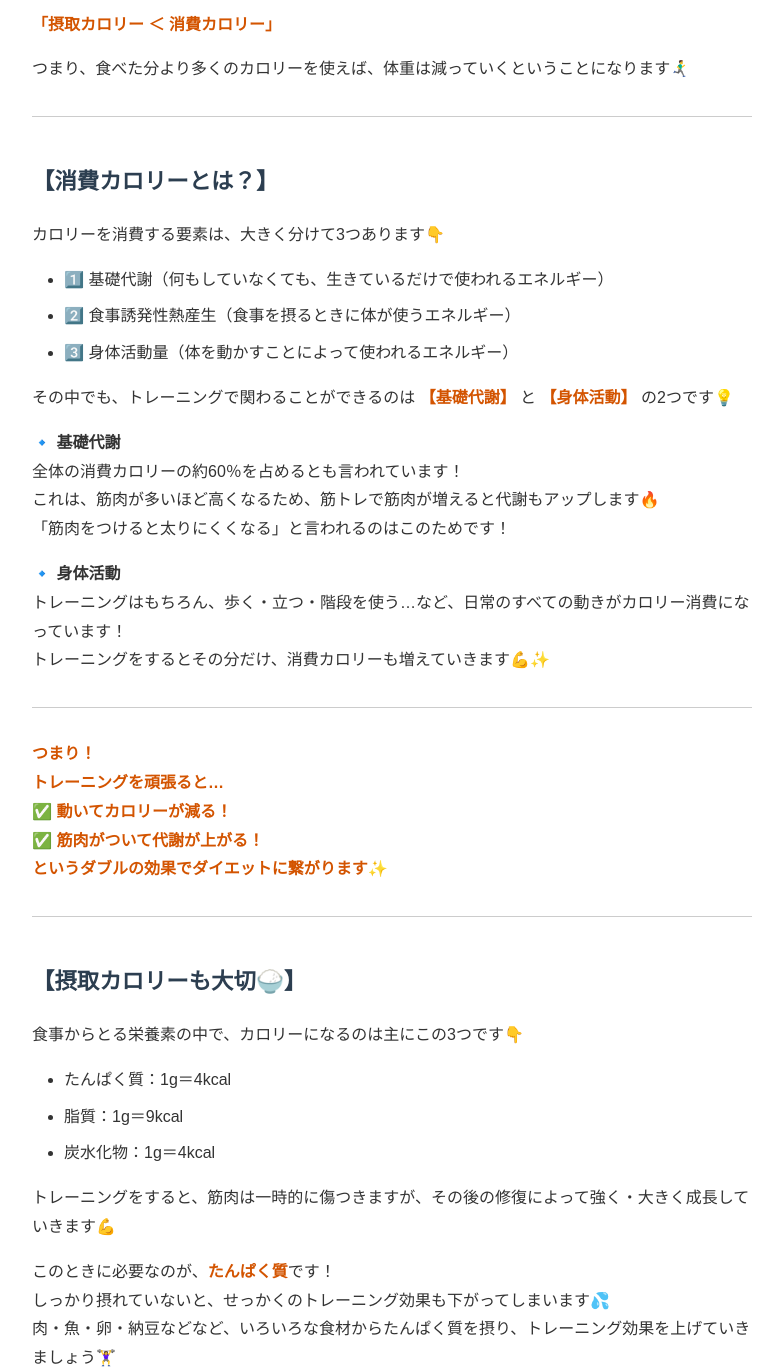
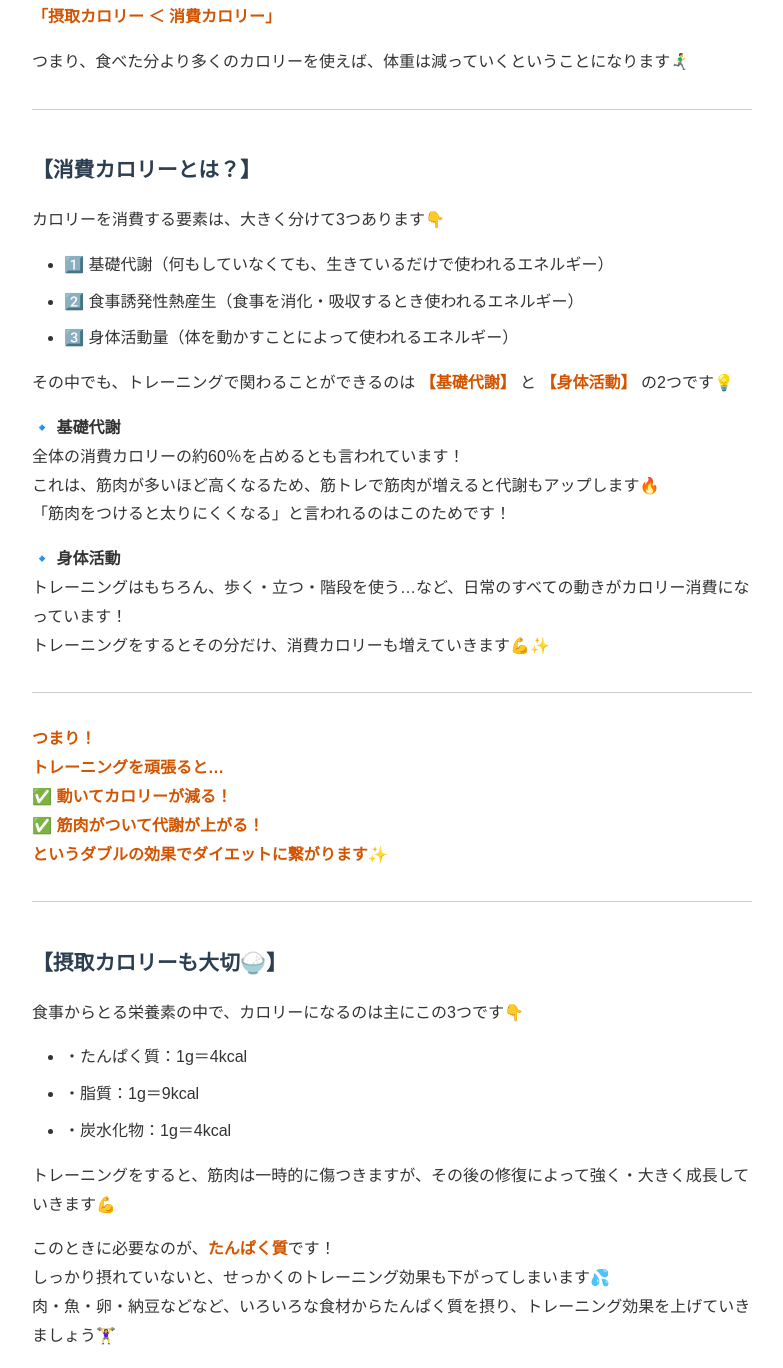
Before and after one commit to BYPERSONALGYM/nutrition-page, a plain HTML site: page index.html in a window 1280 px wide. Shown: the part 422-1790 px from the top of the page, without its empty margins (248-1031 px from the left). Drawn offline with Linux system fonts and the light colour scheme.

Commit message:
Add files via upload

```diff
--- a/index.html
+++ b/index.html
@@ -20,7 +20,7 @@
       margin-bottom: 1em;
     }
     h2 {
-      font-size: 1.4em;
+      font-size: 1.3em;
       margin-top: 2em;
       color: #2c3e50;
     }
@@ -67,7 +67,7 @@
   <p>カロリーを消費する要素は、大きく分けて3つあります👇</p>
   <ul>
     <li>1️⃣ 基礎代謝（何もしていなくても、生きているだけで使われるエネルギー）</li>
-    <li>2️⃣ 食事誘発性熱産生（食事を摂るときに体が使うエネルギー）</li>
+    <li>2️⃣ 食事誘発性熱産生（食事を消化・吸収するとき使われるエネルギー）</li>
     <li>3️⃣ 身体活動量（体を動かすことによって使われるエネルギー）</li>
   </ul>
   <p>その中でも、トレーニングで関わることができるのは <span class="highlight">【基礎代謝】</span> と <span class="highlight">【身体活動】</span> の2つです💡</p>
@@ -96,9 +96,9 @@
   <h2>【摂取カロリーも大切🍚】</h2>
   <p>食事からとる栄養素の中で、カロリーになるのは主にこの3つです👇</p>
   <ul>
-    <li>たんぱく質：1g＝4kcal</li>
-    <li>脂質：1g＝9kcal</li>
-    <li>炭水化物：1g＝4kcal</li>
+    <li>・たんぱく質：1g＝4kcal</li>
+    <li>・脂質：1g＝9kcal</li>
+    <li>・炭水化物：1g＝4kcal</li>
   </ul>
 
   <p>トレーニングをすると、筋肉は一時的に傷つきますが、その後の修復によって強く・大きく成長していきます💪</p>
@@ -117,4 +117,4 @@
   </div>
 
 </body>
-</html>
+</h
```
